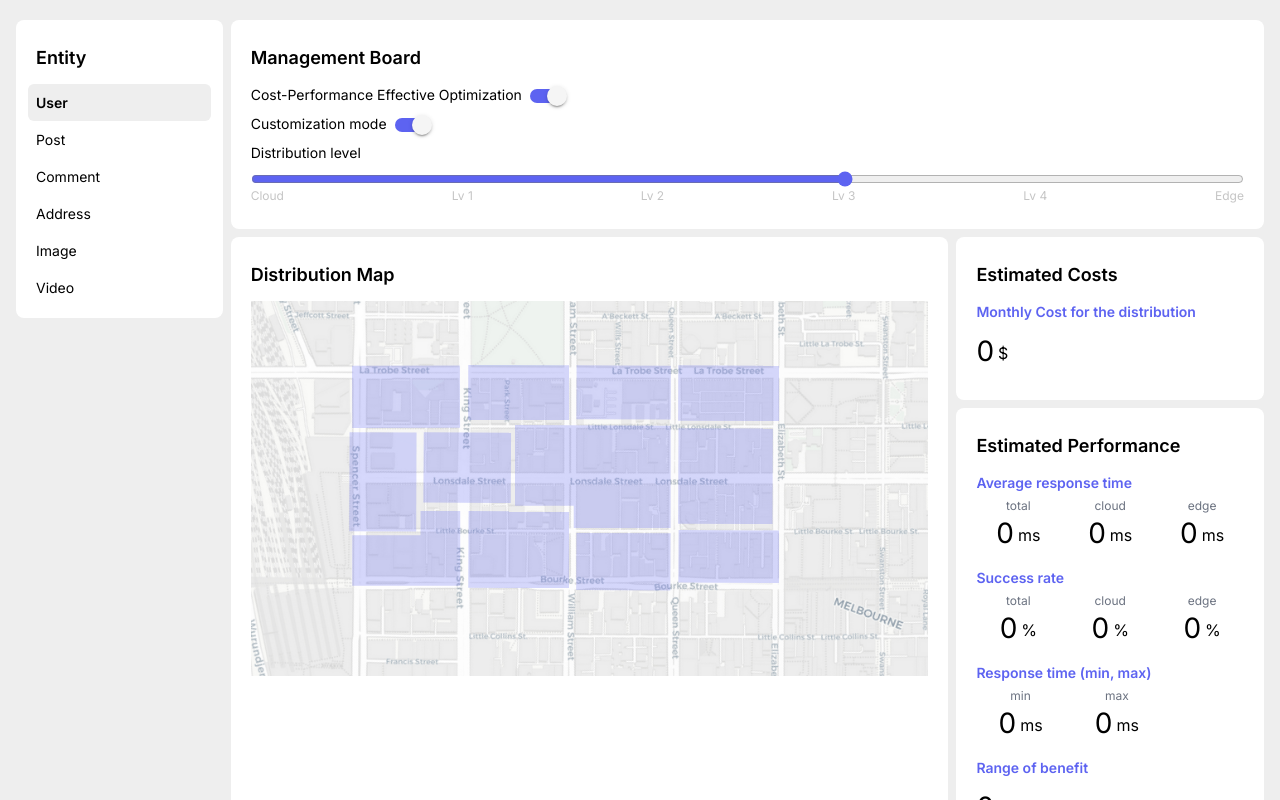
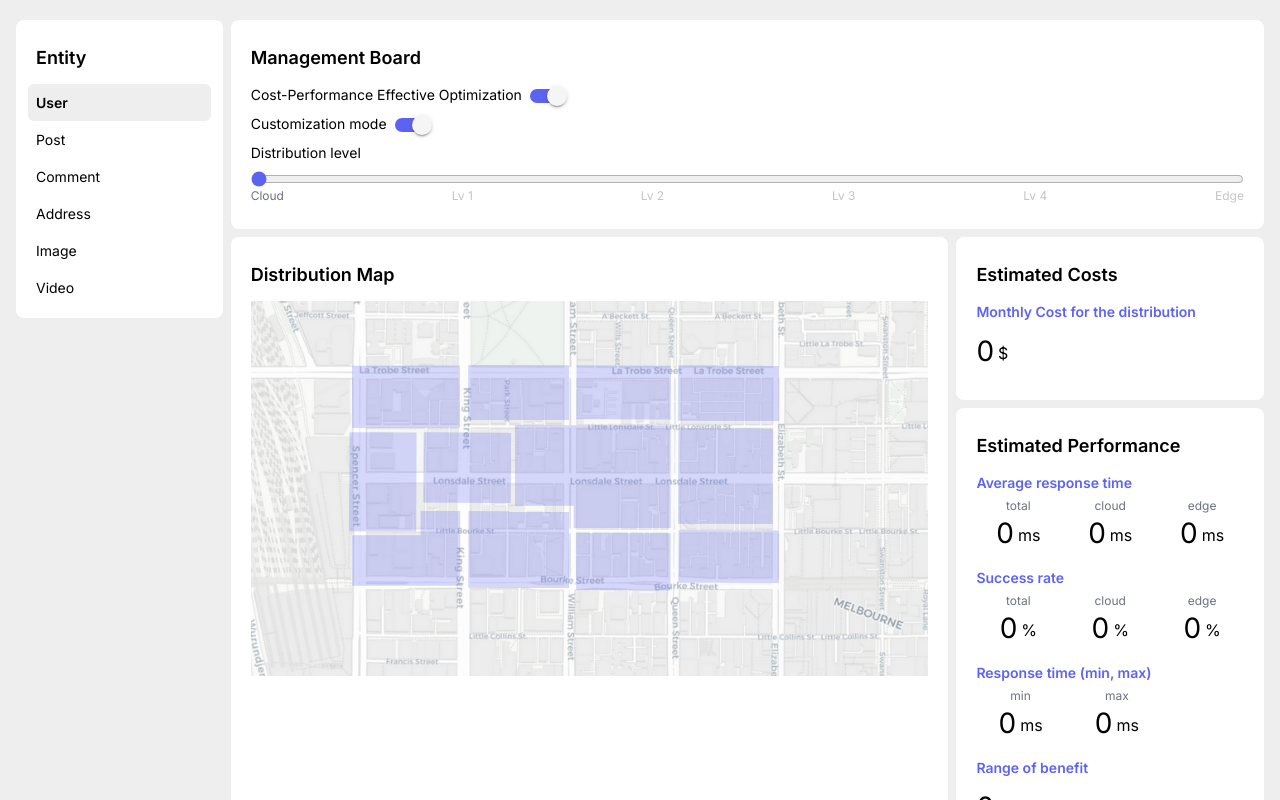
Before and after one commit to ynawhocodes/ddec-simul-project, a Next.js app: page / in a window 1280 px wide. Built offline with nearby package versions, Linux system fonts and the light colour scheme.

Commit message:
[mod] 임시로 handle함수로 컴포넌트끼리 변수 공유하도록 추가

```diff
--- a/src/app/(pages)/page.tsx
+++ b/src/app/(pages)/page.tsx
@@ -10,7 +10,21 @@ import { useEffect, useState } from "react";
 
 export default function Home() {
   const [data, setData] = useState();
+  const [level, setLevel] = useState(0);
+  const [isCustomizationMode, setIsCustomizationMode] = useState(true);
 
+  const handleLevel = (l: number) => {
+    setLevel(l);
+  };
+
+  const handleStorageTypeByLocalId = (
+    localId: number,
+    storageType: string
+  ) => {};
+
+  const handleCustomizationMode = (state: boolean) => {
+    setIsCustomizationMode(state);
+  };
   // const test = async () => {
   //   try {
   //     const response = await fetch("/api/test");
@@ -31,16 +45,25 @@ export default function Home() {
 
   return (
     <main className="flex flex-col sm:flex-row px-4 py-5 w-full gap-2 mb-5">
-      <div className=" basis-[20%]">
+      <div className="basis-[20%]">
         <Entity />
       </div>
       <div className="flex flex-col w-full gap-2">
         <div className="basis-auto">
-          <ManagementBoard />
+          <ManagementBoard
+            level={level}
+            isCustomizationMode={isCustomizationMode}
+            handleLevel={handleLevel}
+            handleCustomizationMode={handleCustomizationMode}
+          />
         </div>
         <div className="flex-col lg:flex-row gap-2 flex">
           <div className="lg:basis-[70%]">
-            <DistributionMap />
+            <DistributionMap
+              level={level}
+              isCustomizationMode={isCustomizationMode}
+              handleStorageTypeByLocalId={handleStorageTypeByLocalId}
+            />
           </div>
           <div className="flex lg:flex-col gap-2 lg:basis-[30%]">
             <div className="basis-auto">
```
